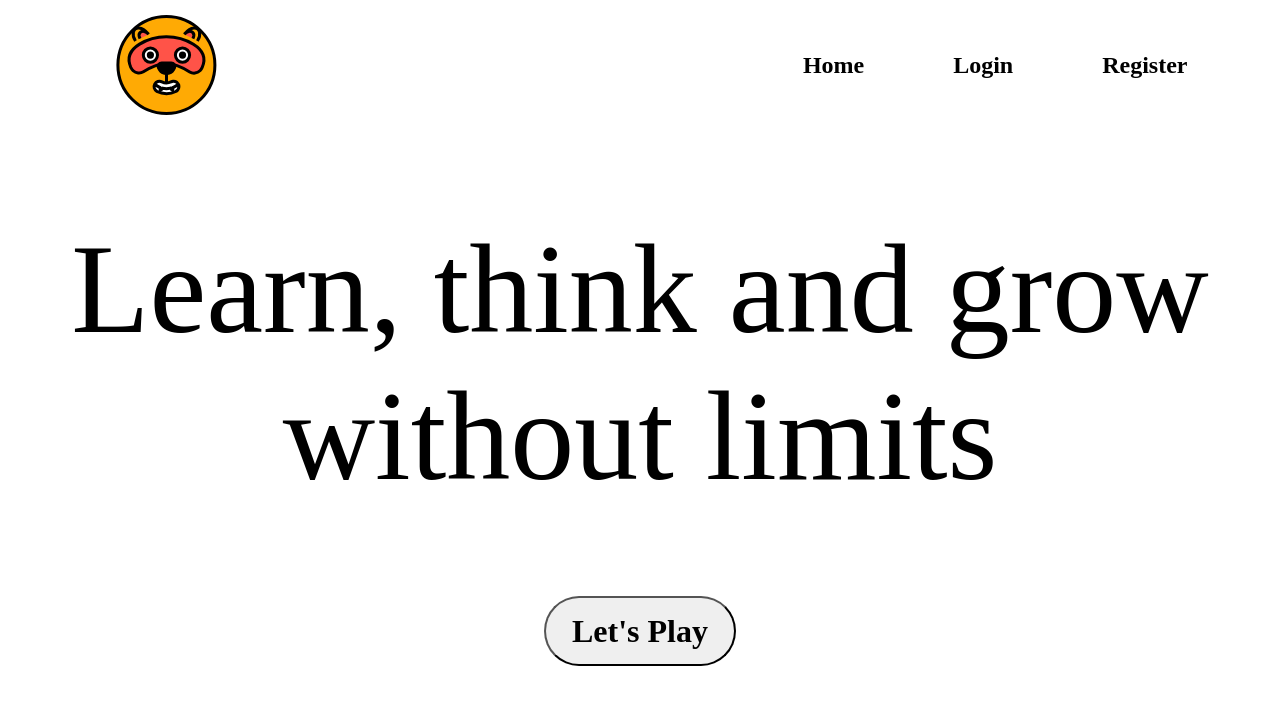
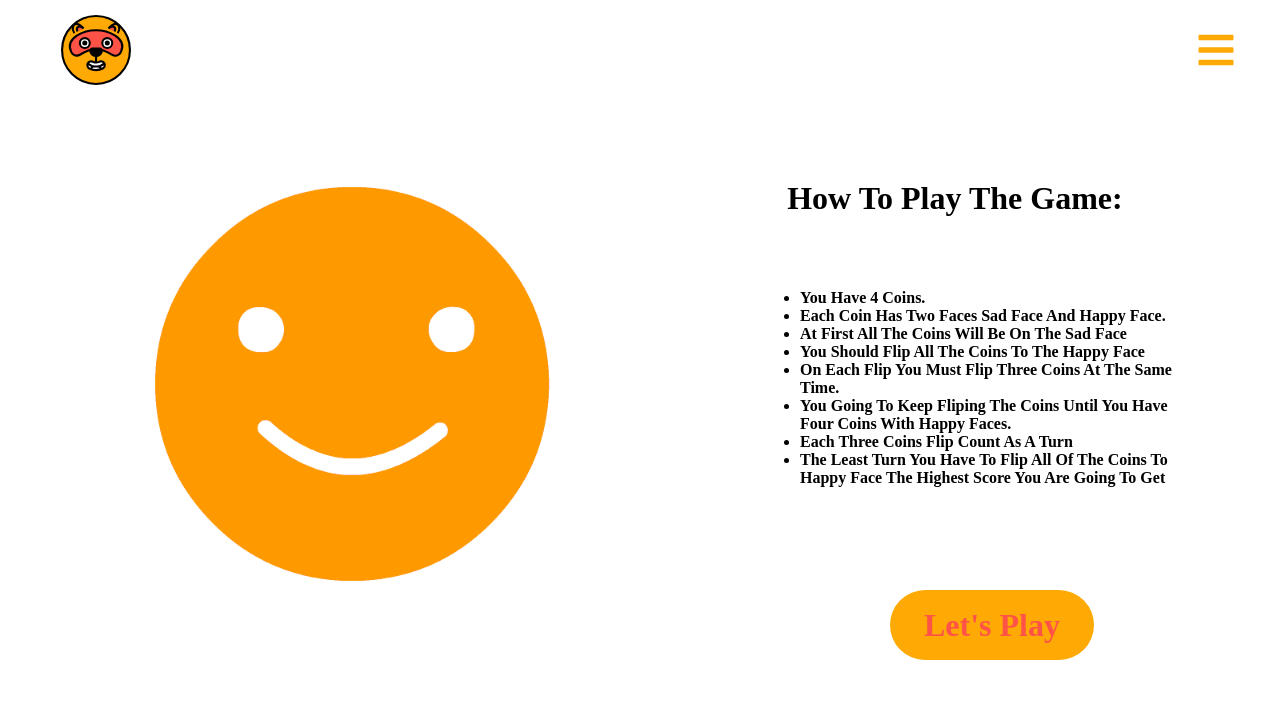
Before and after one commit to mohammed-khamees/TurnTheFrown, a React (Create React App) app: page / in a window 1280 px wide. Shown: the top 704 px of the page. Built offline with nearby package versions, Linux system fonts and the light colour scheme; no server answers; a web font is replaced by a local one.

Commit message:
styling some pages

```diff
--- a/src/App.js
+++ b/src/App.js
@@ -8,12 +8,14 @@ import Game from './components/game';
 import Result from './components/result';
 import Dashboard from './components/dashboard';
 import UserDashboard from './components/UserDashboard';
+import Header from './components/header';
 import './App.css';
 
 function App() {
 	return (
 		<BrowserRouter>
 			<div className="App">
+				<Header />
 				<Routes>
 					<Route exact path="/" element={<Landing />} />
 					<Route exact path="/login" element={<Login />} />
--- a/src/components/UserDashboard/index.js
+++ b/src/components/UserDashboard/index.js
@@ -1,7 +1,6 @@
 import React, { useState, useEffect } from 'react';
 import { useSelector } from 'react-redux';
 import axios from 'axios';
-import Header from '../header';
 import './style.css';
 
 const UserDashboard = () => {
@@ -28,8 +27,6 @@ const UserDashboard = () => {
 	}, []);
 
 	return (
-		<>
-			<Header />
 		<table className="dashboard">
 			<tr>
 				<th>No.</th>
@@ -49,7 +46,6 @@ const UserDashboard = () => {
 				</tr>
 			))}
 		</table>
-		</>
 	);
 };
 
--- a/src/components/dashboard/index.js
+++ b/src/components/dashboard/index.js
@@ -1,7 +1,6 @@
 import React, { useState, useEffect } from 'react';
 import { useSelector } from 'react-redux';
 import axios from 'axios';
-import Header from '../header';
 import './style.css';
 
 const Dashboard = () => {
@@ -17,12 +16,11 @@ const Dashboard = () => {
 	};
 
 	useEffect(() => {
+		console.log(auth.username);
 		getAllRecords();
 	}, []);
 
 	return (
-		<>
-			<Header />
 		<table className="dashboard">
 			<tr>
 				<th>No.</th>
@@ -42,7 +40,6 @@ const Dashboard = () => {
 				</tr>
 			))}
 		</table>
-		</>
 	);
 };
 
--- a/src/components/header/index.js
+++ b/src/components/header/index.js
@@ -3,11 +3,14 @@ import { ReactComponent as HappyFace } from './../../assets/coin-happy.svg';
 import { useNavigate } from 'react-router-dom';
 import { useSelector, useDispatch } from 'react-redux';
 import { logout } from './../../reducers/auth';
+import { FaBars } from 'react-icons/fa';
+import { AiOutlineClose } from 'react-icons/ai';
 import axios from 'axios';
 import './style.css';
 
 const Header = () => {
 	const [userHighestScore, setUserHighestScore] = useState('');
+	const [toggle, setToggle] = useState(false);
 	const navigate = useNavigate();
 	const dispatch = useDispatch();
 
@@ -24,7 +27,8 @@ const Header = () => {
 				},
 			},
 		);
-		setUserHighestScore(result.data[0].amountOfTurn);
+
+		setUserHighestScore(result.data.amountOfTurn);
 	};
 
 	useEffect(() => {
@@ -40,23 +44,80 @@ const Header = () => {
 		<nav>
 			<div className="logoContainer" onClick={() => navigate('/')}>
 				<HappyFace className="logo" />
-				{auth.username && (
-					<p>
-						Hello {auth.username} ({userHighestScore} turns)
-					</p>
-				)}
 			</div>
+
+			<FaBars onClick={() => setToggle(true)} className="bars" />
+
+			{toggle && (
+				<div className="sideNav">
+					<AiOutlineClose
+						className="closeNav"
+						onClick={() => {
+							setToggle(false);
+						}}
+					/>
 					{!auth.username ? (
 						<ul className="options">
-					<li onClick={() => navigate('/')}>Home</li>
-					<li onClick={() => navigate('/login')}>Login</li>
-					<li onClick={() => navigate('/signUp')}>Register</li>
+							<li
+								onClick={() => {
+									setToggle(false);
+									navigate('/');
+								}}
+							>
+								Home
+							</li>
+							<li
+								onClick={() => {
+									setToggle(false);
+									navigate('/login');
+								}}
+							>
+								Login
+							</li>
+							<li
+								onClick={() => {
+									setToggle(false);
+									navigate('/signUp');
+								}}
+							>
+								Register
+							</li>
 						</ul>
 					) : (
 						<ul className="options">
-					<li onClick={() => navigate('/dashboard')}>Heros Dashboard</li>
-					<li onClick={signOut}>Logout</li>
+							<li className="profile">
+								Hello {auth.username}{' '}
+								<span className="highestScore">
+									Your Highest Score: ({userHighestScore} turns)
+								</span>
+							</li>
+							<li
+								onClick={() => {
+									setToggle(false);
+									navigate('/');
+								}}
+							>
+								Home
+							</li>
+							<li
+								onClick={() => {
+									setToggle(false);
+									navigate('/dashboard');
+								}}
+							>
+								Heros Dashboard
+							</li>
+							<li
+								onClick={() => {
+									setToggle(false);
+									signOut();
+								}}
+							>
+								Logout
+							</li>
 						</ul>
+					)}
+				</div>
 			)}
 		</nav>
 	);
--- a/src/components/header/style.css
+++ b/src/components/header/style.css
@@ -1,18 +1,17 @@
 nav {
 	width: 100%;
-	height: 130px;
+	height: 100px;
 	display: flex;
 	justify-content: space-between;
 	align-items: center;
 	text-transform: capitalize;
-	padding: 0 3rem;
 	font-size: 1.5rem;
 	font-weight: bold;
 }
 
 .logoContainer {
-	width: 20%;
-	height: 100px;
+	width: 15%;
+	height: 70px;
 	display: flex;
 	align-items: center;
 	justify-content: space-between;
@@ -24,12 +23,81 @@ nav {
 	cursor: pointer;
 }
 
+.bars {
+	width: 10%;
+	cursor: pointer;
+	font-size: 2.5rem;
+	transition: all 0.3s ease-in-out;
+	color: rgb(255, 170, 4);
+}
+
+.bars:hover {
+	color: rgb(255, 83, 72);
+	transition: all 0.3s ease-in-out;
+}
+
+.sideNav {
+	width: 25%;
+	height: 100%;
+	position: absolute;
+	top: 0;
+	right: 0;
+	display: flex;
+	justify-content: center;
+	background-color: rgb(255, 170, 4);
+}
+
 .options {
-	width: 40%;
+	padding-top: 6rem;
+	width: 100%;
+	height: 100%;
 	display: flex;
-	justify-content: space-around;
+	flex-direction: column;
+	align-items: center;
+	justify-content: flex-start;
 }
 
 .options li {
 	cursor: pointer;
+	margin-bottom: 2rem;
+	transition: all 0.3s ease-in-out;
 }
+
+.options li:hover {
+	color: rgb(255, 83, 72);
+	transition: all 0.3s ease-in-out;
+}
+
+.closeNav {
+	position: absolute;
+	top: 3%;
+	right: 6%;
+	font-size: 2.5rem;
+	font-weight: bold;
+	color: rgb(255, 83, 72);
+	transition: all 0.3s ease-in-out;
+	cursor: pointer;
+	z-index: 2;
+}
+
+.closeNav:hover {
+	color: rgb(255, 83, 72);
+	transition: all 0.3s ease-in-out;
+}
+
+.profile {
+	padding-bottom: 3rem;
+	font-size: 1.8rem;
+	color: white;
+	text-align: center;
+}
+
+.options .profile:hover {
+	color: white;
+	cursor: default;
+}
+
+.highestScore {
+	font-size: 1rem;
+	display: block;
+}
--- a/src/components/landing/index.js
+++ b/src/components/landing/index.js
@@ -2,7 +2,7 @@ import React, { useState } from 'react';
 import { useSelector } from 'react-redux';
 import { useNavigate } from 'react-router-dom';
 import { AiOutlineClose } from 'react-icons/ai';
-import Header from '../header';
+import FrownFace from './../../assets/FrownFace.gif';
 import './style.css';
 
 function Landing() {
@@ -15,9 +15,29 @@ function Landing() {
 
 	return (
 		<div className="Container">
-			<Header />
+			<div className="animatedGIF">
+				<img src={FrownFace} alt="" />
+			</div>
+			{/* <p className="description">Learn, think and grow without limits</p> */}
 
-			<p className="description">Learn, think and grow without limits</p>
+			<div className="rules">
+				<p>How to play the game:</p>
+				<ul>
+					<li>you have 4 coins.</li>
+					<li>each coin has two faces sad face and happy face.</li>
+					<li>at first all the coins will be on the sad face</li>
+					<li>you should flip all the coins to the happy face</li>
+					<li>on each flip you must flip three coins at the same time.</li>
+					<li>
+						you going to keep fliping the coins until you have four coins with
+						happy faces.
+					</li>
+					<li>each three coins flip count as a turn</li>
+					<li>
+						the least turn you have to flip all of the coins to happy face the
+						highest score you are going to get
+					</li>
+				</ul>
 				<button
 					onClick={() => {
 						if (auth.username) navigate('/game');
@@ -27,7 +47,7 @@ function Landing() {
 				>
 					Let's Play
 				</button>
-			<div></div>
+			</div>
 
 			{model && (
 				<div className="hider">
--- a/src/components/landing/style.css
+++ b/src/components/landing/style.css
@@ -1,37 +1,75 @@
 .Container {
+	margin-top: 3rem;
 	width: 100%;
-	height: 100vh;
+	height: 60vh;
+	display: flex;
+	justify-content: space-around;
+	align-items: center;
+	font-size: 2rem;
+	font-weight: bold;
+}
+
+.animatedGIF {
+	width: 50%;
+}
+
+.animatedGIF img {
+	width: 100%;
+	height: 100%;
+}
+
+.rules {
+	margin-top: 4rem;
+	width: 40%;
+	height: 100%;
 	display: flex;
 	flex-direction: column;
 	justify-content: space-between;
 	align-items: center;
+	text-transform: capitalize;
 }
 
-.description {
-	width: 90%;
-	font-size: 8rem;
-	text-align: center;
+.rules p {
+	width: 80%;
+	text-align: left;
+}
+
+.rules ul {
+	width: 75%;
+	display: flex;
+	flex-direction: column;
+	align-items: center;
+	justify-content: flex-start;
+	font-size: 1rem;
+}
+
+.rules li {
+	width: 100%;
+	list-style-type: disc;
 }
 
 .playBtn {
-	margin-bottom: 3rem;
-	width: 15%;
+	margin-top: 2rem;
+	width: 40%;
 	height: 70px;
 	border-radius: 3rem;
 	font-size: 2rem;
 	font-weight: bold;
 	transition: all 0.3s ease-in-out;
 	cursor: pointer;
+	background-color: rgb(255, 170, 4);
+	color: rgb(255, 83, 72);
+	border: none;
 }
 
 .Container button:hover {
-	background-color: blue;
-	color: red;
+	background-color: rgb(153, 153, 255);
+	color: rgb(255, 83, 72);
 	transition: all 0.3s ease-in-out;
 }
 
 .hider {
-	background-color: rgba(0, 0, 0, 0.4);
+	background-color: rgba(0, 0, 0, 0.65);
 	position: absolute;
 	top: 0;
 	left: 0;
@@ -40,9 +78,9 @@
 }
 
 .model {
+	background-color: rgb(217, 214, 214);
 	width: 50%;
 	height: 300px;
-	background-color: aquamarine;
 	position: absolute;
 	top: 50%;
 	left: 50%;
@@ -54,6 +92,7 @@
 	font-size: 3rem;
 	text-align: center;
 	border-radius: 3rem;
+	border: 3px solid orange;
 }
 
 .model button {
@@ -65,6 +104,9 @@
 	font-weight: bold;
 	transition: all 0.3s ease-in-out;
 	cursor: pointer;
+	background-color: rgb(255, 170, 4);
+	color: rgb(255, 83, 72);
+	border: none;
 }
 
 .close {
@@ -72,13 +114,13 @@
 	top: 5%;
 	right: 5%;
 	font-size: 5rem;
-	color: blue;
+	color: rgb(255, 170, 4);
 	transition: all 0.3s ease-in-out;
 	cursor: pointer;
 	z-index: 2;
 }
 
 .close:hover {
-	color: red;
+	color: rgb(255, 83, 72);
 	transition: all 0.3s ease-in-out;
 }
--- a/src/components/login/index.js
+++ b/src/components/login/index.js
@@ -29,8 +29,6 @@ const Login = () => {
 	};
 
 	return (
-		<>
-			<Header />
 		<div className="loginContainer">
 			<form className="loginForm" onSubmit={signIn}>
 				<input
@@ -57,7 +55,6 @@ const Login = () => {
 				</p>
 			</form>
 		</div>
-		</>
 	);
 };
 
--- a/src/components/register/index.js
+++ b/src/components/register/index.js
@@ -34,9 +34,6 @@ const Register = () => {
 		}
 	};
 	return (
-		<>
-			<Header />
-
 		<div className="signUpContainer">
 			<form className="signUpForm" onSubmit={register}>
 				<input
@@ -75,7 +72,6 @@ const Register = () => {
 				</p>
 			</form>
 		</div>
-		</>
 	);
 };
 
```
Also changed, not shown: src/components/login/style.css (+9 -7 lines), src/components/register/style.css (+10 -7 lines), src/assets/FrownFace.gif (added), src/assets/bg.png (added). Lines whose indentation alone changed are shown as unchanged.
